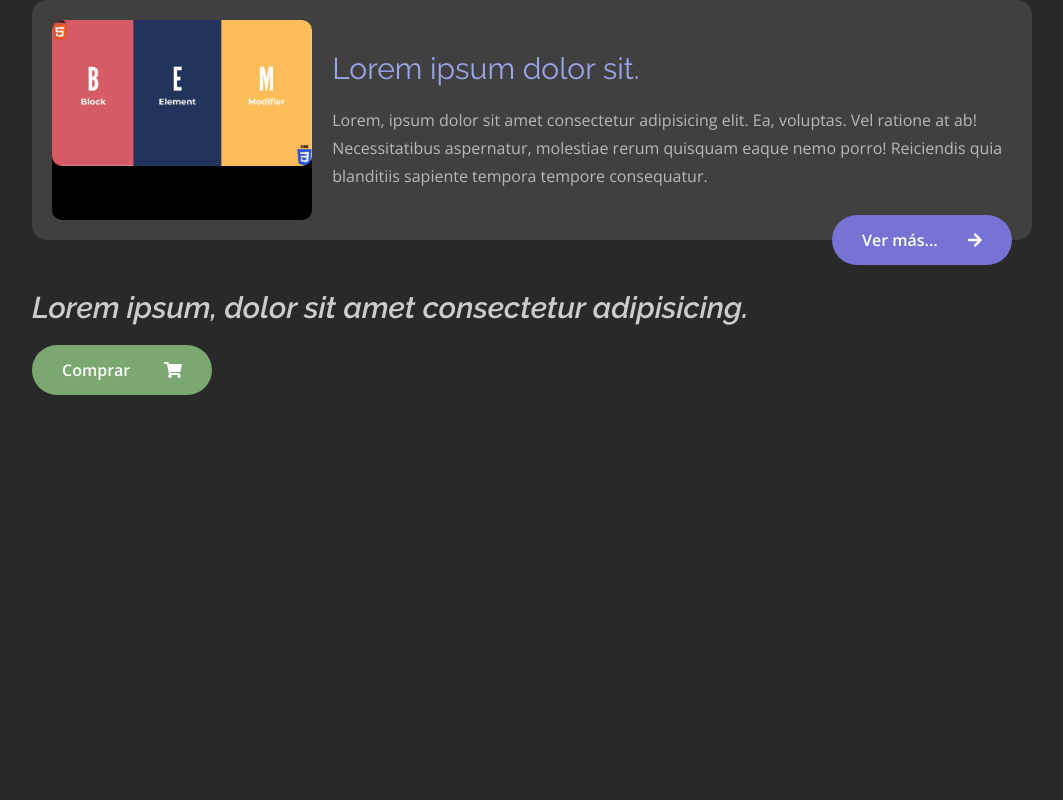
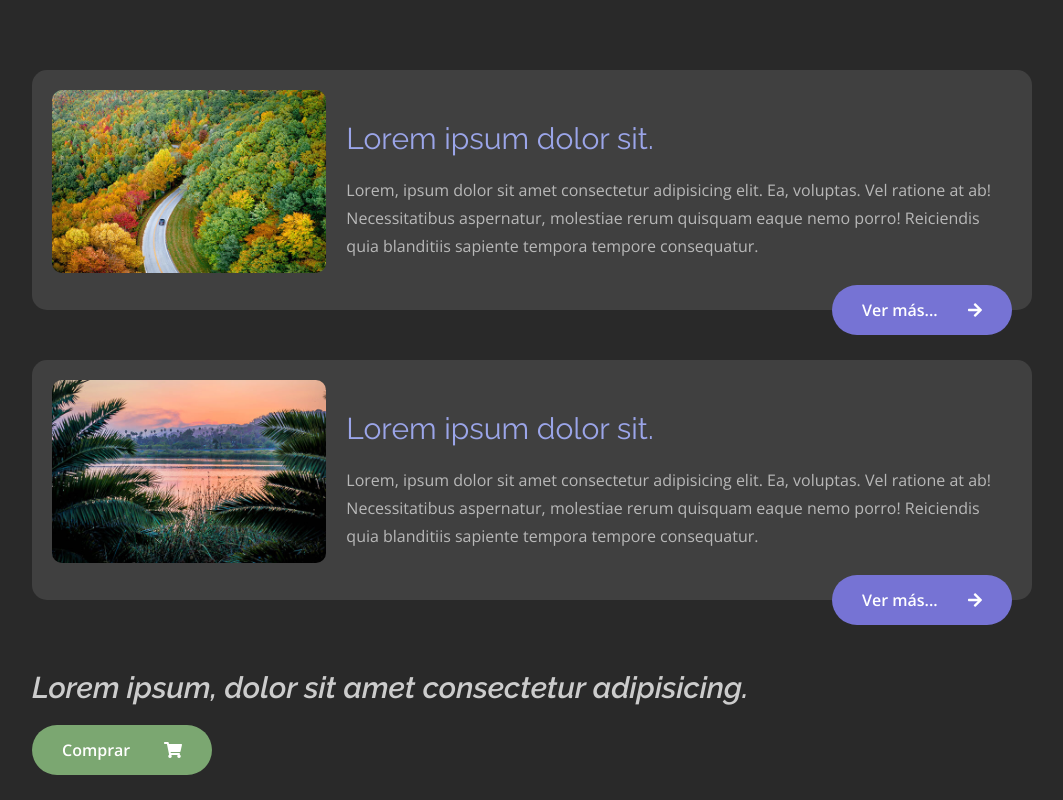
Before and after one commit to SebaGNH/Etiquetas-Bem, a plain HTML site: page index.html in a window 1280 px wide. Shown: the whole page, without its empty margins (108-1171 px from the left). Drawn offline with nearby package versions, Linux system fonts and the light colour scheme.

Commit message:
se completaron estilos y se actualizaron imágenes

```diff
--- a/css/style.sass
+++ b/css/style.sass
@@ -19,6 +19,9 @@ a
     width: 90%
     margin: 0 auto
 
+.contenedor__cards
+    margin: 70px 0
+
 
 .card
     background: #404040
@@ -30,9 +33,9 @@ a
     margin-bottom: 50px
 
 .card__thumbnail
-    width: 650px
+    width: 700px
     height: 200px
-    background-color: #000
+    //background-color: #000
     margin-right: 20px
     border-radius: 10px
     display: inline-block
--- a/index.html
+++ b/index.html
@@ -16,7 +16,24 @@
         <div class="contenedor__cards"> <!-- Para agregar todas las cards que quiera -->
             <div class="card"> <!-- Bloque -->
                 <a href="#" class="card__thumbnail">
-                    <img src="./img/img-bem-01.jpg" alt="" class="card__img">
+                    <img src="./img/img01.jpg" alt="" class="card__img">
+                </a>
+                <div class="card__texto">
+                    <h3 class="card__titulo">
+                        <a href="#" class="card__enlace-titulo">Lorem ipsum dolor sit.</a>
+                    </h3>
+                    <p class="card__extracto">Lorem, ipsum dolor sit amet consectetur adipisicing elit. Ea, voluptas. Vel ratione at ab! Necessitatibus aspernatur, molestiae rerum quisquam eaque nemo porro! Reiciendis quia blanditiis sapiente tempora tempore consequatur.
+                    </p>
+                    <a href="#" class="boton boton--absolute"> <!-- Bloque -->
+                        <span class="boton__texto">Ver más...</span>
+                        <i class="boton__icono  fas fa-arrow-right"></i> <!-- Elemento del bloque -->
+                    </a>
+                </div>
+            </div>
+
+            <div class="card"> <!-- Bloque -->
+                <a href="#" class="card__thumbnail">
+                    <img src="./img/img02.jpg" alt="" class="card__img">
                 </a>
                 <div class="card__texto">
                     <h3 class="card__titulo">
```
Also changed, not shown: css/style.css, img/1.jpg (deleted), img/2.jpg (deleted), img/img-bem-01.jpg (deleted), img/img01.jpg (added), img/img02.jpg (added), 2 other files.
